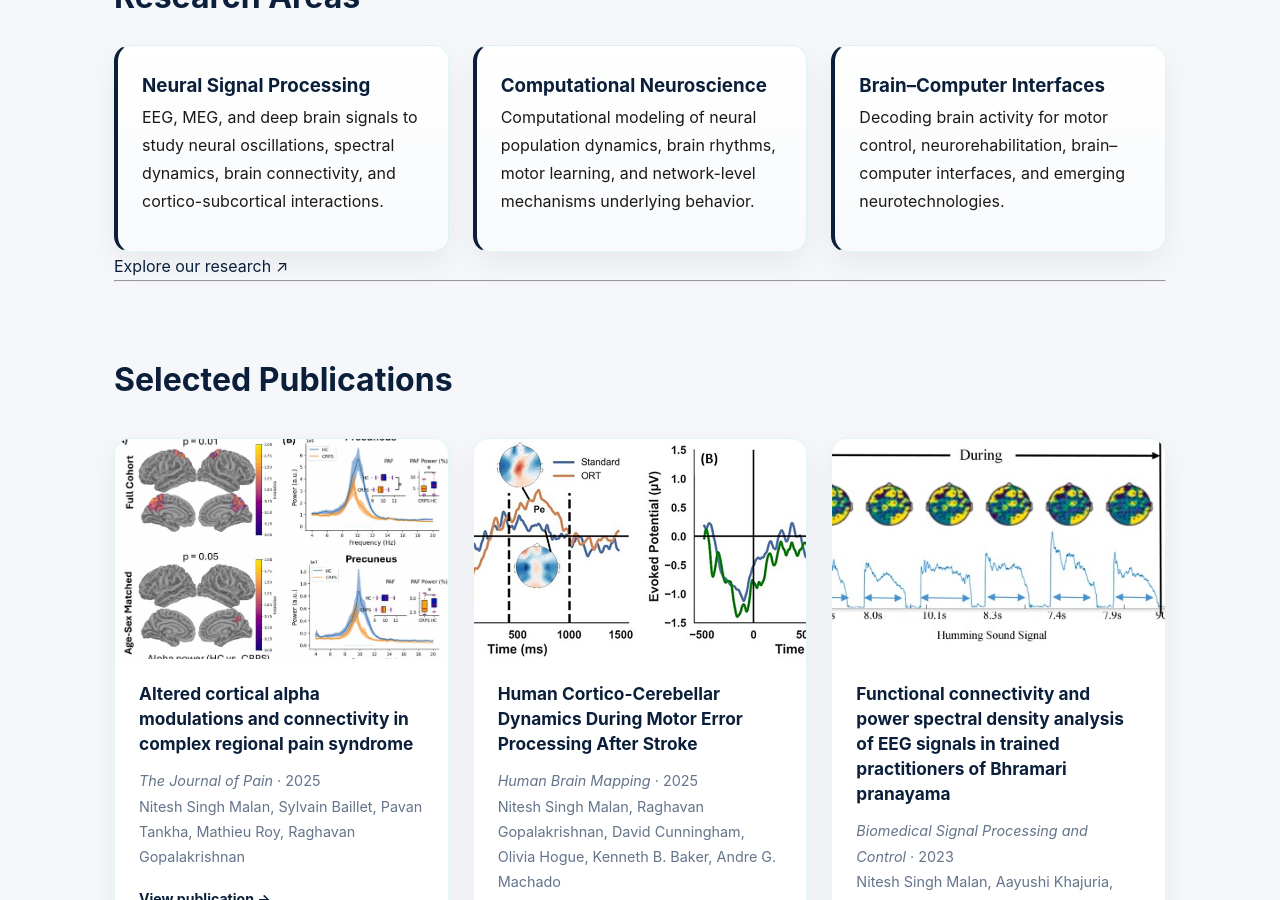
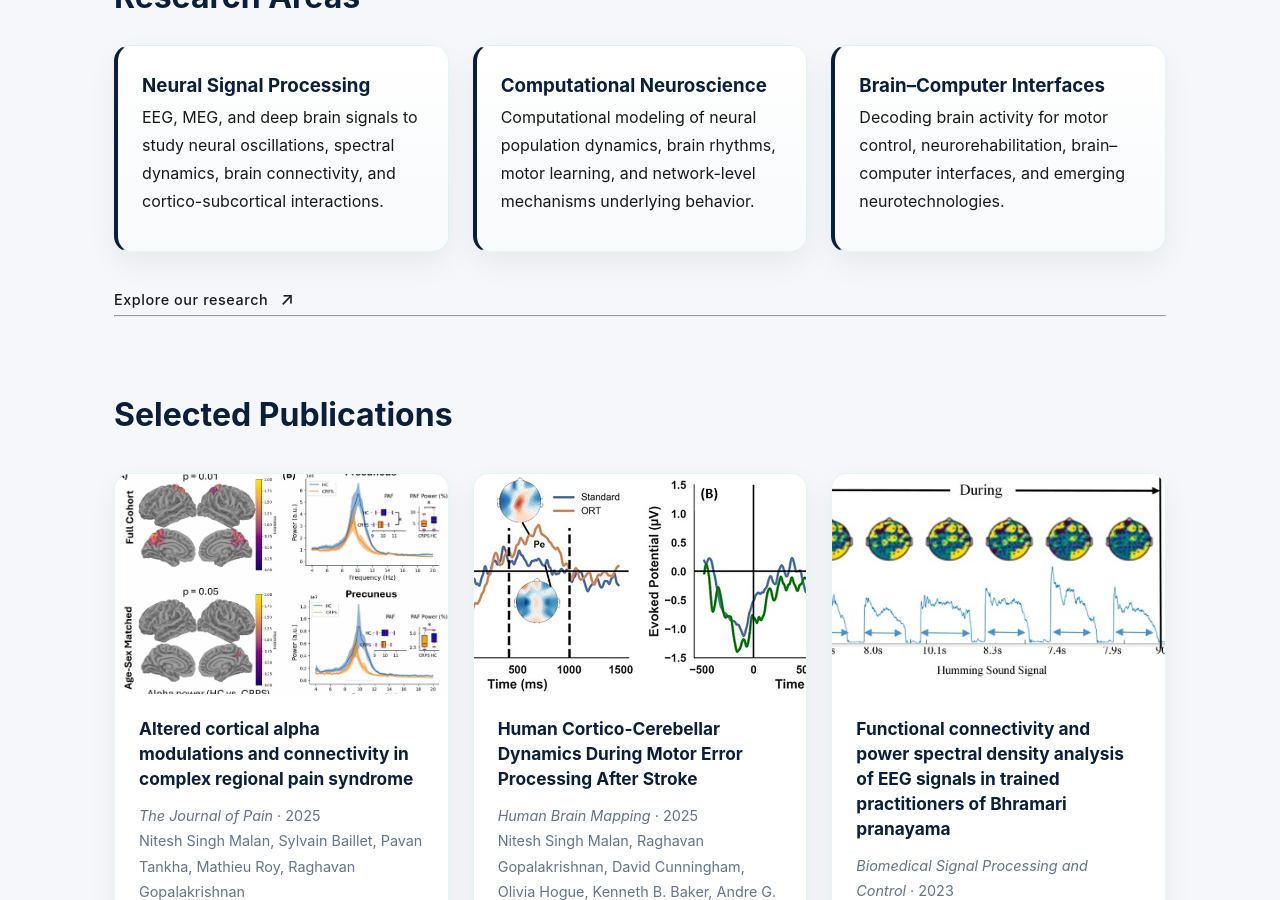
Before and after one commit to malanlab/malanlab.github.io, a Jekyll site: the page built from index.md, in a window 1280 px wide and 900 px high, scrolled down 1386 px. Built offline with Jekyll 4.4.1, drawn with Linux system fonts in a browser that asks for light colours.

Commit message:
Update style.css

```diff
--- a/assets/style.css
+++ b/assets/style.css
@@ -364,6 +364,62 @@
 .publication-card:hover {
   transform: translateY(-6px);
   box-shadow: 0 18px 40px rgba(0,0,0,0.12);
+}
+
+/* =========================
+   research-more
+========================= */
+
+.research-more {
+  margin-top: 32px;
+}
+
+.research-more a {
+  display: inline-flex;
+  align-items: center;
+  gap: 12px;
+
+  color: inherit;
+  text-decoration: none;
+
+  font-size: 0.9rem;
+  font-weight: 500;
+  letter-spacing: 0.04em;
+
+  transition: color 0.25s ease;
+}
+
+.research-line {
+  width: 42px;
+  height: 1px;
+
+  background: currentColor;
+
+  opacity: 0.35;
+
+  transition:
+    width 0.3s ease,
+    opacity 0.3s ease;
+}
+
+.research-arrow {
+  font-size: 1.1rem;
+
+  transition:
+    transform 0.3s ease;
+}
+
+.research-more a:hover {
+  color: rgba(0, 235, 210, 0.95);
+}
+
+.research-more a:hover .research-line {
+  width: 65px;
+  opacity: 0.8;
+}
+
+.research-more a:hover .research-arrow {
+  transform: translateX(5px);
 }
 
 
```
